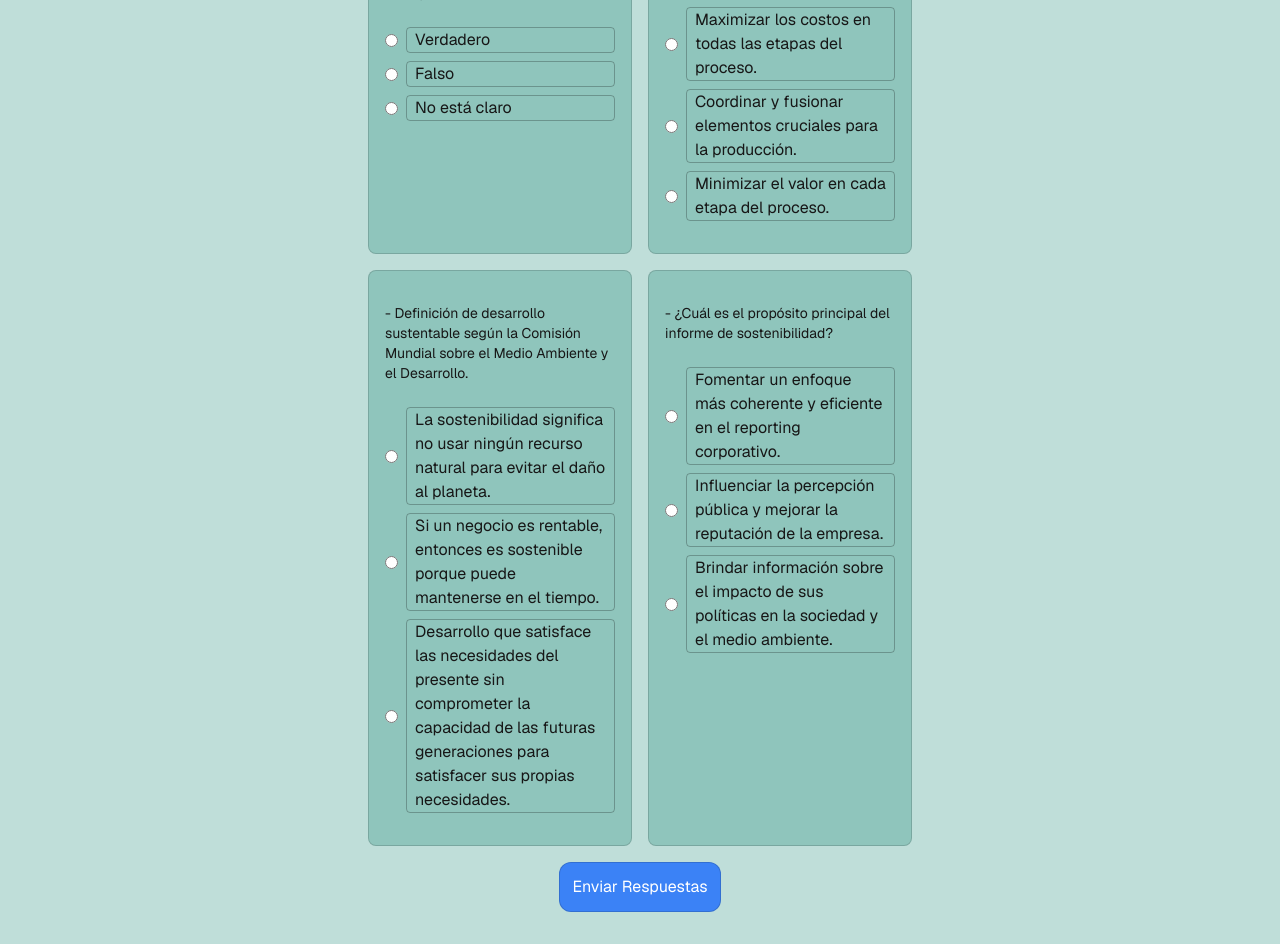
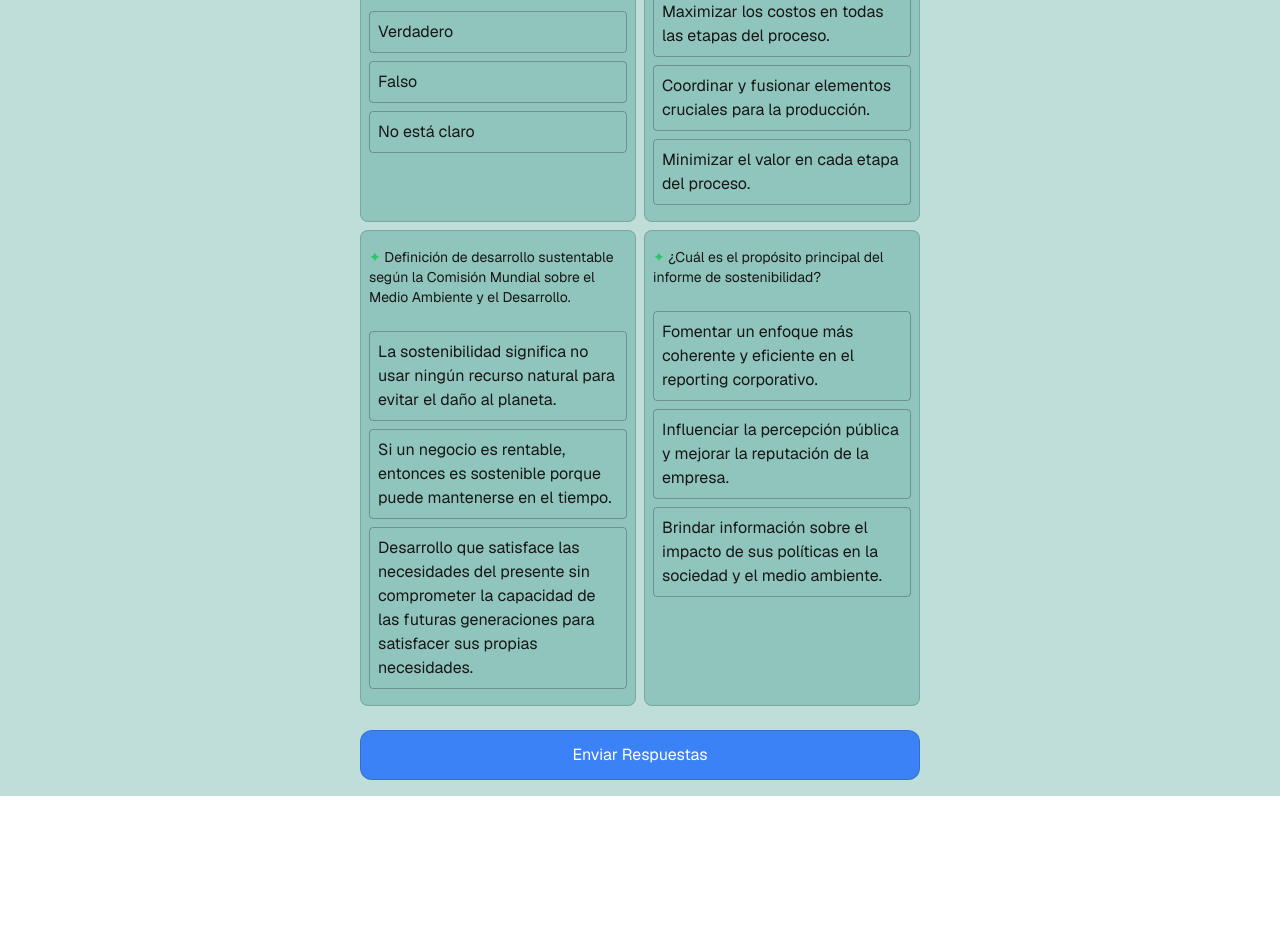
Before and after one commit to ezestom/next-trivia-cacta, a Next.js app: page /trivia in a window 1280 px wide. Shown: the part 800-1744 px from the top of the page. After the commit the page ends 1596 px from the top, so only its background shows below. Built offline with nearby package versions, Linux system fonts and the light colour scheme.

Commit message:
Refactor lógica de verificación de usuario en el formulario; actualizar mensajes de alerta y mejorar diseño de componentes

```diff
--- a/app/components/Form.tsx
+++ b/app/components/Form.tsx
@@ -18,18 +18,23 @@ export const Form = () => {
    const router = useRouter();
 
 
-   // Función para verificar si el email ya está en el local storage
-   const checkLocalStorageEmail = () => {
-      const storedEmail = localStorage.getItem("email");
-      if (storedEmail) {
-         setTimeout(() => {
-            document.querySelectorAll('input').forEach(input => input.disabled = true);
-            alert(`Ya has participado con el email ${storedEmail}. Te redirigiremos a la web, ¡suerte! 🌵`);
-            router.push(`https://cacta.eco/`);
-         }, 2000);
+   const checkUserExists = async (email: string) => {
+      try {
+         const response = await fetch(`/api/getUserId?email=${email}`);
+         const data = await response.json();
+
+         if (response.ok) {
+            // Usuario ya registrado, redirigir directamente
+            alert(`Ya has participado de la Trivia, te redirigiremos nuestra web, gracias! 🌵`);
+            handleRedirect(data.userId);
+            return true;
+         }
+      } catch (error) {
+         console.error("Error verificando usuario:", error);
       }
-   }
-   checkLocalStorageEmail();
+      return false;
+   };
+
 
    const handleRedirect = (userId: number) => {
       router.push(`/trivia?id=${userId}`); // Redirigir a trivia con el id del usuario
@@ -44,6 +49,10 @@ export const Form = () => {
    const handleSubmit = async (e: React.FormEvent) => {
       e.preventDefault();
 
+      // Verificar si el usuario ya está registrado
+      const userExists = await checkUserExists(email);
+      if (userExists) return; // Si ya existe, no enviamos el formulario
+
       setLoading(true);
       const response = await fetch("/api/submitForm", {
          method: "POST",
@@ -56,23 +65,21 @@ export const Form = () => {
 
       if (response.ok) {
          const data = await response.json();
-         const participantId = data.participantId; // Suponiendo que `participantId` está en la respuesta
-         setUserId(participantId); // Guardar el ID del usuario
-         // add sonner toast
-         document.querySelectorAll('input').forEach(input => input.disabled = true);
-         alert(`Gracias por participar ${name}, nos pondremos en contacto contigo a ${email}, si resultas entre los ganadores. ¡Mucha suerte! 🍀`);
-         handleRedirect(participantId);// Redirigir a trivia con el ID del usuario
+         const participantId = data.participantId;
+         setUserId(participantId);
+         alert(`Gracias por participar ${name}, el ganador será anunciado el 31 de marzo en nuestras redes sociales.🎁`);
+         handleRedirect(participantId);
       } else {
          console.error("Error al enviar el formulario");
       }
    };
 
    return (
-      <form onSubmit={handleSubmit} className="flex flex-col gap-2 w-full bg-">
+      <form onSubmit={handleSubmit} className="flex flex-col gap-2 w-full pt-4">
          <label className="text-sm">
             Nombre y Apellido:
             <input
-               className="w-full p-2 border rounded-xl"
+               className="w-full p-2 border rounded-xl bg-[#f9f9f9]"
                type="text"
                value={name}
                onChange={(e) => setName(e.target.value)}
@@ -83,7 +90,7 @@ export const Form = () => {
          <label className="text-sm">
             Email:
             <input
-               className="w-full p-2 border rounded-xl"
+               className="w-full p-2 border rounded-xl bg-[#f9f9f9]"
                type="email"
                value={email}
                onChange={(e) => setEmail(e.target.value)}
@@ -94,7 +101,7 @@ export const Form = () => {
          <label className="text-sm">
             Teléfono:
             <input
-               className="w-full p-2 border rounded-xl"
+               className="w-full p-2 border rounded-xl bg-[#f9f9f9]"
                type="text"
                value={phone}
                onChange={(e) => setPhone(e.target.value)}
@@ -106,7 +113,7 @@ export const Form = () => {
          <label className="text-sm">
             Compañía:
             <input
-               className="w-full p-2 border rounded-xl"
+               className="w-full p-2 border rounded-xl bg-[#f9f9f9]"
                type="text"
                value={company}
                onChange={(e) => setCompany(e.target.value)}
@@ -117,7 +124,7 @@ export const Form = () => {
          <label className="text-sm">
             Sector:
             <input
-               className="w-full p-2 border rounded-xl"
+               className="w-full p-2 border rounded-xl bg-[#f9f9f9]"
                type="text"
                value={sector}
                onChange={(e) => setSector(e.target.value)}
@@ -132,7 +139,7 @@ export const Form = () => {
                placeholder="Mensaje (opcional) max. 150 caracteres"
                maxLength={150}
                rows={4}
-               className="w-full p-2 border rounded-xl resize-none"
+               className="w-full p-2 border rounded-xl bg-[#f9f9f9] resize-none"
             />
          </label>
          <div className="py-4 w-full flex">
--- a/app/components/LogoAnimation.css
+++ b/app/components/LogoAnimation.css
@@ -3,7 +3,7 @@
 			fill-opacity: 0;
 			stroke-dasharray: 2000;
 			stroke-dashoffset: 2000;
-			animation: dash 3.5s ease-in forwards;
+			animation: dash 2s ease-in forwards;
 		}
 
 		@keyframes dash {
--- a/app/page.tsx
+++ b/app/page.tsx
@@ -21,7 +21,7 @@ export default function Home() {
         <ol className="list-inside list-decimal text-sm text-left">
           <li className="mb-1 text-pretty" ><strong>Mide, mejora y lidera</strong> el camino hacia una agricultura más sostenible.</li>
           <li className="mb-1 text-pretty" >
-            ¡Participa en nuestra trivia y obtén <strong>1 medición gratuita!</strong>
+            ¡Participa en nuestra <strong>Trivia</strong> y obtén <strong>1 medición gratuita!</strong>
           </li>
           <li className="mb-1 text-pretty" >
             No te pierdas el gran anuncio del ganador este <strong>31 de marzo de 2025</strong> en nuestras redes sociales.
--- a/app/trivia/page.tsx
+++ b/app/trivia/page.tsx
@@ -147,7 +147,7 @@ export default function TriviaForm() {
             // alert("Gracias por participar! Tu puntaje ha sido " + formatScore(score) + " ya lo hemos registrado 🌵");
 
             alert(`Gracias por participar! Tu puntaje es ${formatScore(score)} 🎯 Las respuestas correctas son:
-            ${questions.map(q => `• ${q.question}: ${q.options[q.correctAnswer]}`).join("\n")}`);
+         ${("\n")}${questions.map(q => `• ${q.question}: ${q.options[q.correctAnswer]}`).join("\n")}`);
 
 
          } else {
@@ -164,30 +164,30 @@ export default function TriviaForm() {
 
    return (
       <section className="flex flex-col items-center justify-start min-h-screen font-[family-name:var(--font-geist-sans)]  bg-[#007d67]/25 h-full">
-         <h2 className="text-2xl font-black bg-[#007d67]/50 rounded-lg text-center p-8 my-4 border border-black/15">Cacta 🧩 Trivia </h2>
+         <h2 className="text-2xl font-black bg-[#007d67]/50 rounded-lg text-center p-8 my-2 border border-black/15">Cacta 🧩 Trivia </h2>
 
-         <form onSubmit={handleSubmit} className="grid grid-cols-2 grid-rows-2  place-items-start gap-4 max-w-xl mx-auto px-4">
+         <form onSubmit={handleSubmit} className="grid grid-cols-2 grid-rows-2  place-items-start gap-2 max-w-xl mx-auto px-2">
             {questions.map((q) => (
-               <div key={q.id} className="space-y-2 w-full bg-[#007d67]/25 rounded-lg px-4 h-full py-8 border border-black/15">
+               <div key={q.id} className="space-y-2 w-full bg-[#007d67]/25 rounded-lg px-2 h-full py-4 border border-black/15">
                   <p className="font-normal pb-4 text-pretty text-start justify-start text-sm">
-                     <span className="text-green-500 animate-pulse delay-700 duration-300 ease-in-out"> </span> - {q.question}
+                     <span className="text-green-500 animate-pulse delay-200 duration-300 ease-in-out"> ✦ </span>  {q.question}
                   </p>
                   {q.options.map((option, index) => {
                      const isSelected = answers[q.id] === index;
                      const optionClass = isSelected ? "bg-blue-500 text-white" : "bg-transparent";
 
                      return (
-                        <div key={index} className="flex items-start space-x-2 w-full">
+                        <div key={index} className="flex items-start w-full">
                            <input
                               type="radio"
                               name={q.id}
                               id={`${q.id}-${index}`}
-                              className="m-auto"
+                              className="m-auto hidden peer"
                               onChange={() => handleAnswerChange(q.id, index)}
                               checked={answers[q.id] === index}
                               disabled={isSubmitted}
                            />
-                           <label htmlFor={`${q.id}-${index}`} className={`text-sm sm:text-base px-2 rounded border border-black/25 w-full ${optionClass}`}>
+                           <label htmlFor={`${q.id}-${index}`} className={`text-sm sm:text-base p-2 rounded border border-black/25 w-full ${optionClass}`}>
                               {option}
                            </label>
                         </div>
@@ -195,8 +195,8 @@ export default function TriviaForm() {
                   })}
                </div>
             ))}
-            <div className="w-full flex items-center justify-center col-span-2 pb-8">
-               <button type="submit" className="bg-blue-500 text-white p-3 rounded-xl hover:bg-blue-600 w-full md:w-auto border border-black/15">
+            <div className="w-full col-span-2 py-4">
+               <button type="submit" className="bg-blue-500  text-white p-3 rounded-xl hover:bg-blue-600 w-full  border border-black/15">
                   Enviar Respuestas
                </button>
             </div>
```
Also changed, not shown: 2 other files (tests, documents, lock files or other folders).
